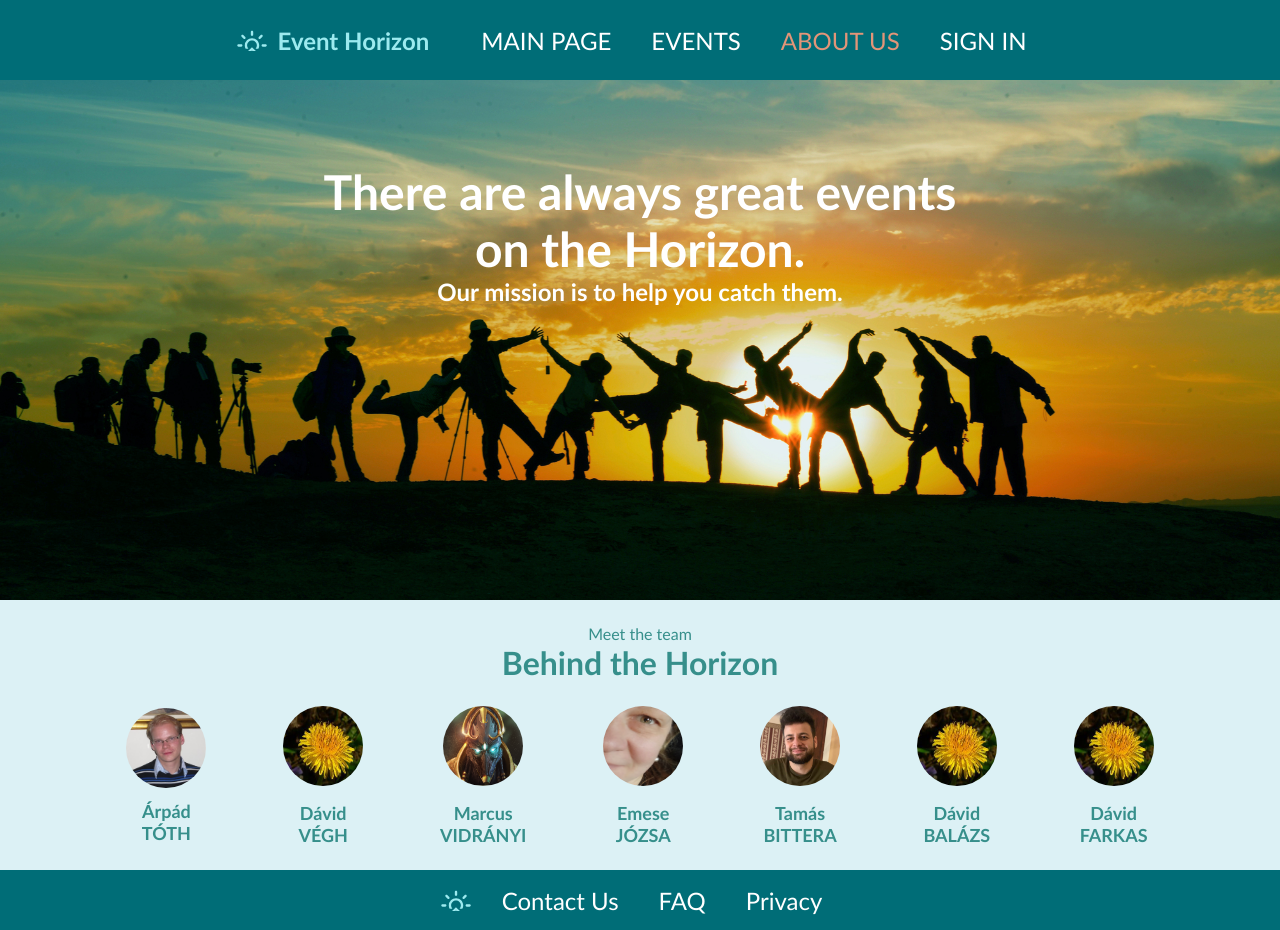
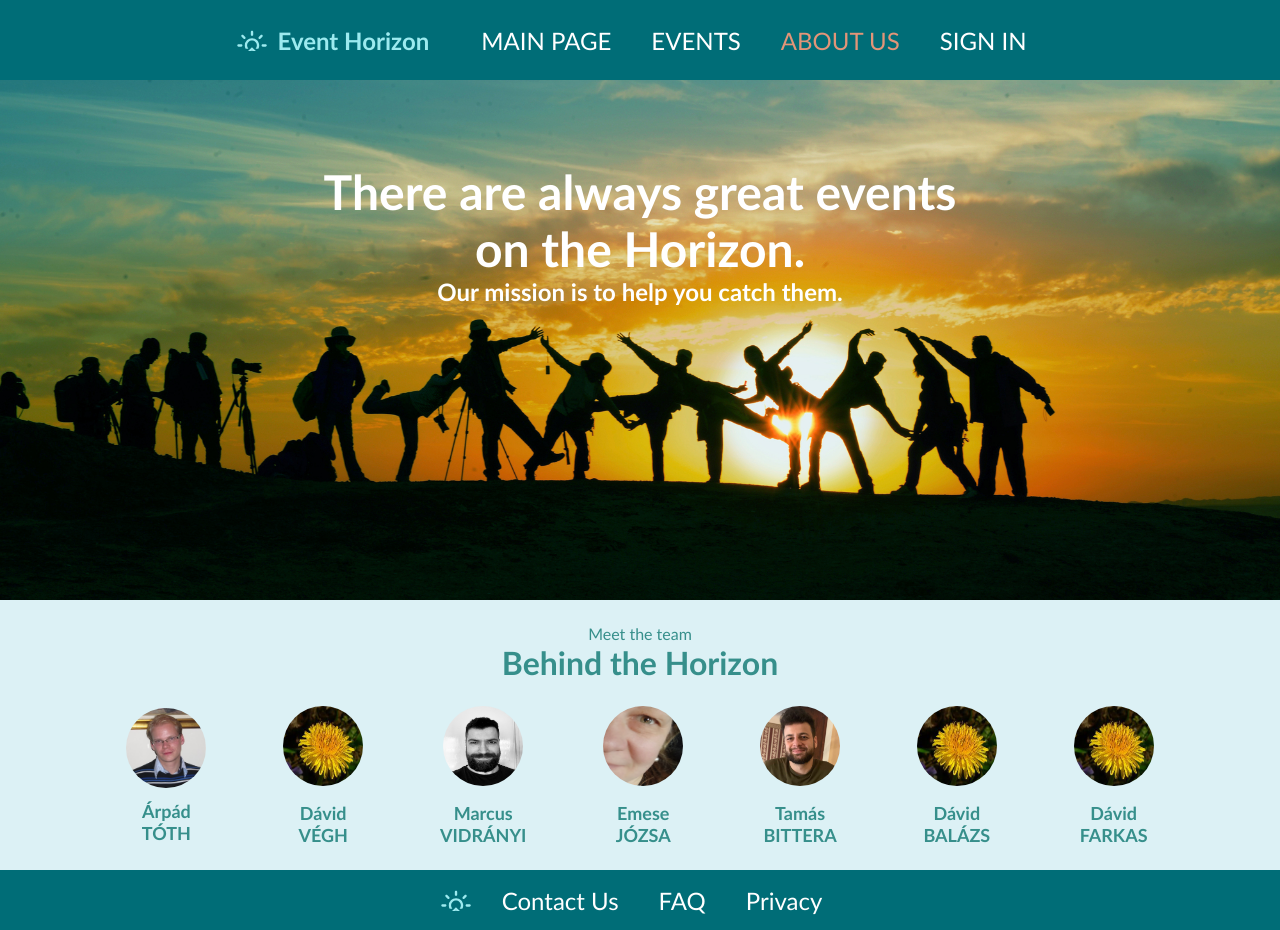
Before and after one commit to Arpadtoth100/EventHorizon, a React (Create React App) app: page /about in a window 1280 px wide. Built offline with nearby package versions, Linux system fonts and the light colour scheme; no server answers.

Commit message:
about us profile picture uploaded

```diff
--- a/src/components/Header/AboutUs.js
+++ b/src/components/Header/AboutUs.js
@@ -42,7 +42,7 @@ function AboutUs() {
           <div className="memberdetails">
             <img
               className="teammember"
-              src="zealot_profile.png"
+              src="marcus.jpg"
               alt="teammember"
             />
             <p>Marcus</p>
```
Also changed, not shown: public/marcus.jpg (added).
